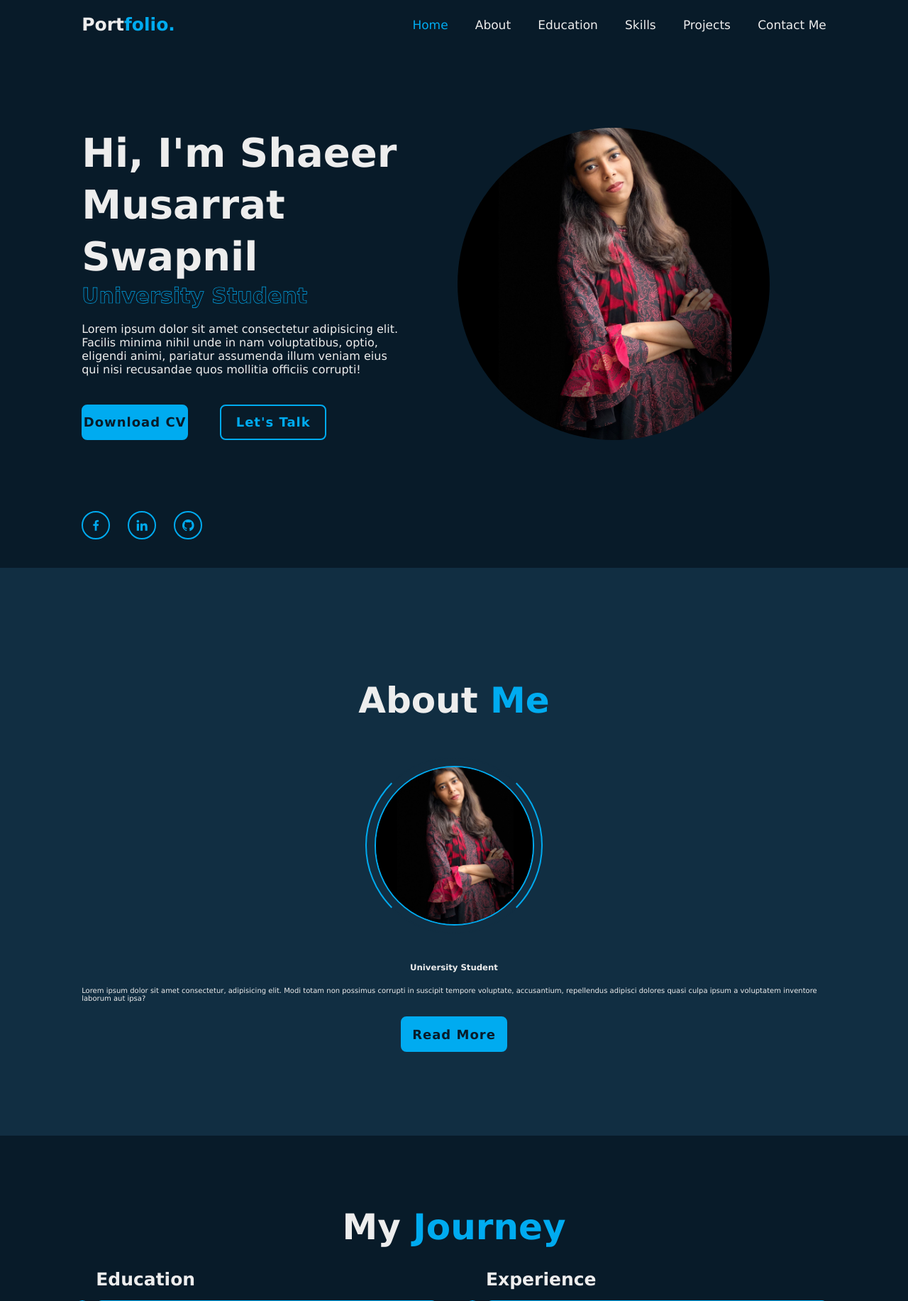
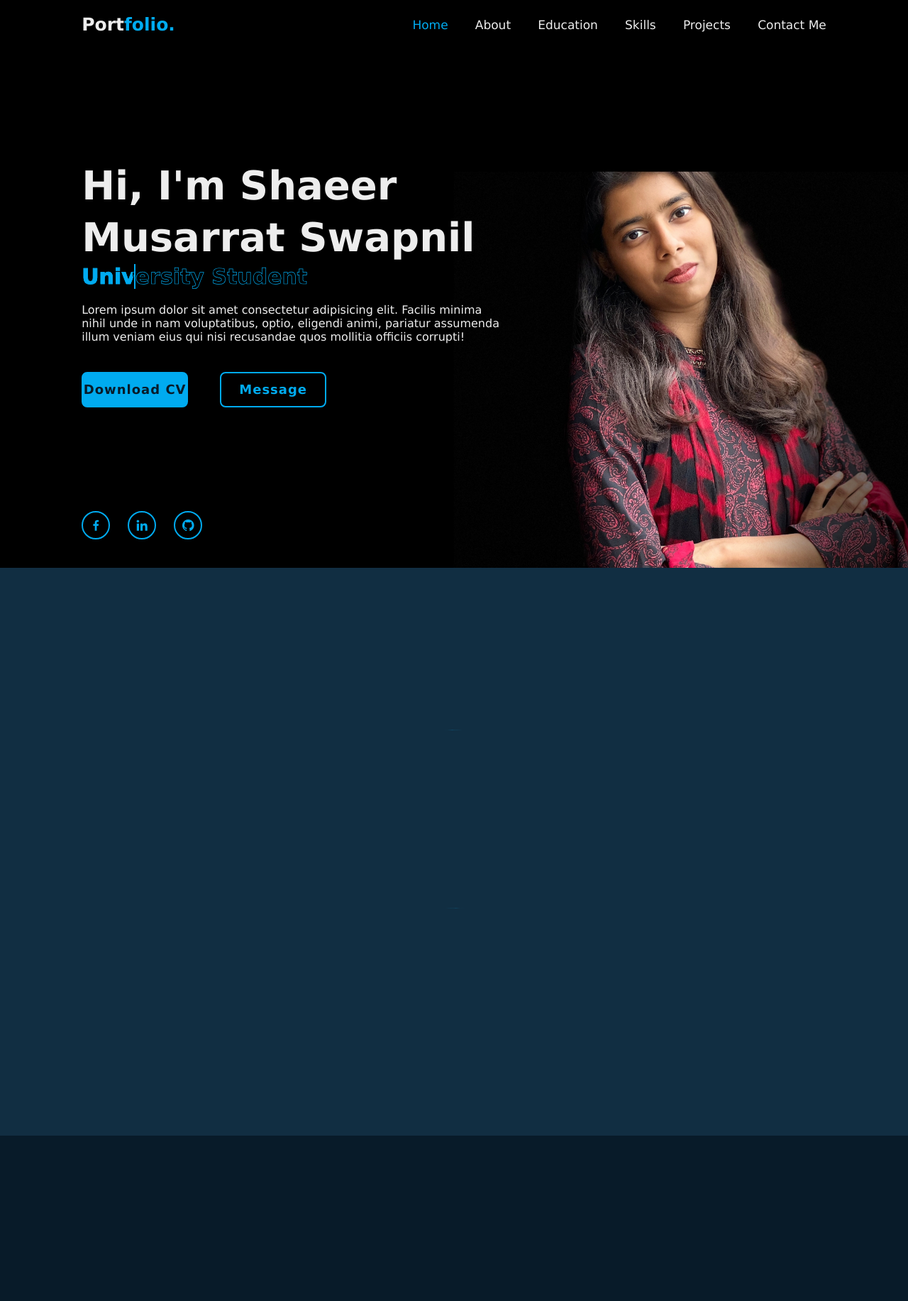
Before and after one commit to musarratswapnil/CSE-3100-Web-Programming-Laboratory, a PHP site: page / in a window 1280 px wide. Shown: the top 1833 px of the page at 71% size. Run offline with PHP 8.4, Linux system fonts and the light colour scheme.

Commit message:
lab2 modified and partially completed using html css js

```diff
--- a/Assignment-Personal Portfolio/css/style.css
+++ b/Assignment-Personal Portfolio/css/style.css
@@ -47,9 +47,14 @@
 }
 
 .logo{
+    position: relative;
     font-size: 2.5rem;
     color: var(--text-color);
     font-weight: 600;
+}
+
+.navbar{
+    position: relative;
 }
 
 .navbar a{
@@ -81,12 +87,13 @@
     display: flex;
     align-items: center;
     padding: 0 9%;
-    /* background: url('/images/about.jpg') no-repeat; */
+    background: url('/images/home3.jpg') no-repeat;
     background-size: cover;
     background-position: center;
 
 }
- .profile-img img{
+
+ /* .profile-img img{
     width: 600px;
     height: 600px;
     border-radius: 50%;
@@ -107,11 +112,14 @@
 } */
 
 .home-content{
+    position: relative;
     max-width: 60rem;
     z-index: 99;
 }
 
 .home-content h1{
+    position: relative;
+    display: inline-block;
     font-size: 5.6rem;
     font-weight: 700;
     line-height: 1.3;
@@ -131,6 +139,31 @@
     font-weight: 700;
     color: transparent;
     -webkit-text-stroke: .7px var(--main-color);
+    background-image: linear-gradient(var(--main-color), var(--main-color));
+    background-repeat: no-repeat;
+    -webkit-background-clip: text;
+    background-position: -33rem 0;
+}
+
+.home.show-animate .home-content .text-animate h3{
+    animation: homeBgText 6s linear infinite;
+    animation-delay: 2s;
+}
+
+.home-content .text-animate h3::before{
+      content: '';
+      position: absolute;
+      top: 0;
+      left: 0;
+      width: 0;
+      height: 100%;
+      border-right: 2px solid var(--main-color);
+      z-index: -1;
+}
+
+.home.show-animate .home-content .text-animate h3::before{
+    animation: homeCursorText 6s linear infinite;
+    animation-delay: 2s;
 }
 
 .home-content p{
@@ -270,6 +303,7 @@
 }
 
 .heading{
+    position: relative;
     font-size: 5rem;
     margin-bottom: 3rem;
     text-align: center;
@@ -316,10 +351,13 @@
 }
 
 .about-content h3{
+    position: relative;
+    display: inline-block;
     font-size: 2.6rem;
 }
 
 .about-content p{
+    position: relative;
     font-size: 2.6rem;
     margin: 2rem 0 3rem;
 }
@@ -353,11 +391,14 @@
 }
 
 .education-column .title{
+    position: relative;
+    display: inline-block;
     font-size: 2.5rem;
     margin: 0 0 1.5rem 2rem;
 }
 
 .education-column .education-box{
+    position: relative;
     border-left: .2rem solid var(--main-color);
 }
 
@@ -648,7 +717,55 @@
     color: var(--main-color);
 }
 
+/* ----------ANIMATION RELOAD AND SCROLL----------- */
+.animate{
+    position: absolute;
+    top: 0;
+    right: 0;
+    width: 100%;
+    height: 100%;
+    background: var(--bg-color);
+    z-index: 98;
+}
 
+.animate.home-img{
+    width: 50%;
+}
+
+.logo .animate,
+.navbar .animate,
+#menu-icon .animate,
+.home.show-animate .animate{
+    animation: showRight 1s ease forwards;
+    animation-delay: calc(.3s * var(--i));
+}
+
+.animate.scroll{
+    transition: 1s ease;
+    transition-delay: calc(.3s * var(--i));
+    animation: none;
+}
+
+section:nth-child(odd) .animate.scroll,
+.footer .animate.scroll{
+    background: var(--second-bg-color);
+}
+
+.education .education-box .animate.scroll{
+    width: 105%;
+}
+
+.about.show-animate .animate.scroll,
+.education.show-animate .animate.scroll,
+.skills.show-animate .animate.scroll,
+.contact.show-animate .animate.scroll,
+.footer.show-animate .animate.scroll{
+    transition-delay: calc(.3s * var(--i));
+    width: 0;
+}
+
+
+/* -------------BREAKPOINTS---------------- */
 @media(max-width: 1200px){
     html{
         font-size: 55%;
--- a/Assignment-Personal Portfolio/index.html
+++ b/Assignment-Personal Portfolio/index.html
@@ -4,7 +4,7 @@
     <meta charset="UTF-8">
     <meta http-equiv="X-UA_Compatible" content="IE-edge">
     <meta name="viewport" content="width=device-width, initial-scale=1.0">
-    <title>Shaeer Musarrat Swapnil</title>
+    <title>Shaeer Musarrat Swapnil | Portfolio</title>
 
     <link rel="stylesheet" href="css/style.css">
 
@@ -13,11 +13,13 @@
 </head>
 
 <body>
+
     <!-- ------------------header--------------- -->
+
     <header class="header">
-        <a href="#" class="logo">Port<span>folio.</span></a>
+        <a href="#" class="logo">Port<span>folio.</span><span class="animate" style="--i:1"></span></a>
 
-        <div class="bx bx-menu" id="menu-icon"></div>
+        <div class="bx bx-menu" id="menu-icon"><span class="animate" style="--i:2"></span></div>
 
         <nav class="navbar">
             <a href="#home" class="active">Home</a>
@@ -28,22 +30,27 @@
             <a href="#contact">Contact Me</a>
 
             <span class="active-nav"></span>
+            <span class="animate" style="--i:2"></span>
         </nav>
     </header>
 
 
     <!-- -----------home----------- -->
 
-    <section class="home" id="home">
+    <section class="home show-animate" id="home">
         <div class="home-content">
-            <h1>Hi, I'm <span> Shaeer Musarrat Swapnil</span></h1>
+            <h1>Hi, I'm <span> Shaeer Musarrat Swapnil</span><span class="animate" style="--i:2"></span></h1>
             <div class="text-animate">
                 <h3>University Student</h3>
+                <span class="animate" style="--i:3"></span>
             </div>
-            <p>Lorem ipsum dolor sit amet consectetur adipisicing elit. Facilis minima nihil unde in nam voluptatibus, optio, eligendi animi, pariatur assumenda illum veniam eius qui nisi recusandae quos mollitia officiis corrupti!</p>
+            <p>Lorem ipsum dolor sit amet consectetur adipisicing elit. Facilis minima nihil unde in nam voluptatibus, optio, eligendi animi, pariatur assumenda illum veniam eius qui nisi recusandae quos mollitia officiis corrupti!
+                <span class="animate" style="--i:4"></span>
+            </p>
             <div class="btn-box">
                 <a href="#" class="btn">Download CV</a>
-                <a href="#" class="btn">Let's Talk</a>
+                <a href="#" class="btn">Message</a>
+                <span class="animate" style="--i:5"></span>
             </div>
         </div>
 
@@ -53,42 +60,44 @@
             <a href="#"><i class='bx bxl-facebook' ></i></a>
             <a href="#"><i class='bx bxl-linkedin'></i></a>
             <a href="#"><i class='bx bxl-github' ></i></a>
+            <span class="animate" style="--i:6"></span>
         </div>
-        <div class="profile-img">
-            <img src="images/about.jpg" alt="">
+        <!--   -->
 
-        </div>
-
-        <div class="home-imgHover">
-
-        </div>
+        <div class="home-imgHover"></div>
+        <span class="animate home-img" style="--i:7"></span>
     </section>
 
     <!-- ----------about section----------- -->
 
     <section class="about" id="about">
-        <h2 class="heading">About <span>Me</span></h2>
+        <h2 class="heading">About <span>Me</span><span class="animate scroll" style="--i:1"></span></h2>
         <div class="about-img">
             <img src="images/about.jpg" alt="">
             <span class="circle-spin"></span>
+            <span class="animate scroll" style="--i:2"></span>
         </div>
 
-        <div class="about-content"></div>
-        <h3>University Student</h3>
-        <p>Lorem ipsum dolor sit amet consectetur, adipisicing elit. Modi totam non possimus corrupti in suscipit tempore voluptate, accusantium, repellendus adipisci dolores quasi culpa ipsum a voluptatem inventore laborum aut ipsa?</p>
-        <div class="btn-box btns">
+        <div class="about-content">
+            <h3>University Student!<span class="animate scroll" style="--i:3"></span></h3>
+            <p>Lorem ipsum dolor sit amet consectetur, adipisicing elit. Modi totam non possimus corrupti in suscipit tempore voluptate, accusantium, repellendus adipisci dolores quasi culpa ipsum a voluptatem inventore laborum aut ipsa?
+            <span class="animate scroll" style="--i:4"></span>
+            </p>
+            <div class="btn-box btns">
             <a href="#" class="btn">Read More</a>
+            <span class="animate scroll" style="--i:5"></span>
+            </div>
         </div>
     </section>
 
     <!-- -----------education section----------- -->
 
     <section class="education" id="education">
-        <h2 class="heading">My <span>Journey</span></h2>
+        <h2 class="heading">My <span>Journey</span><span class="animate scroll" style="--i:1"></span></h2>
 
         <div class="education-row">
             <div class="education-column">
-                <h3 class="title">Education</h3>
+                <h3 class="title">Education<span class="animate scroll" style="--i:2"></span></h3>
 
                 <div class="education-box">
                     <div class="education-content">
@@ -114,12 +123,12 @@
                             <p>Lorem ipsum dolor, sit amet consectetur adipisicing elit. Ullam illum est harum nobis, aperiam enim beatae obcaecati atque totam reiciendis eaque officiis porro asperiores culpa possimus cumque alias aliquam fuga.</p>
                         </div>
                     </div>
-
+                    <span class="animate scroll" style="--i:3"></span>
                 </div>
             </div>
 
             <div class="education-column">
-                <h3 class="title">Experience</h3>
+                <h3 class="title">Experience<span class="animate scroll" style="--i:5"></span></h3>
 
                 <div class="education-box">
                     <div class="education-content">
@@ -145,7 +154,7 @@
                             <p>Lorem ipsum dolor, sit amet consectetur adipisicing elit. Ullam illum est harum nobis, aperiam enim beatae obcaecati atque totam reiciendis eaque officiis porro asperiores culpa possimus cumque alias aliquam fuga.</p>
                         </div>
                     </div>
-
+                    <span class="animate scroll" style="--i:6"></span>
                 </div>
             </div>
         </div>
@@ -154,11 +163,11 @@
     <!-- ----------skills section---------- -->
 
     <section class="skills" id="skills">
-        <h2 class="heading">My <span>Skills</span></h2>
+        <h2 class="heading">My <span>Skills</span><span class="animate scroll" style="--i:1"></span></h2>
 
         <div class="skills-row">
             <div class="skills-column">
-                <h3 class="title">Coding Skills</h3>
+                <h3 class="title">Coding Skills<span class="animate scroll" style="--i:2"></span></h3>
                 <div class="skills-box">
                     <div class="skills-content">
                         <div class="progress">
@@ -181,11 +190,12 @@
                             <div class="bar"><span></span></div>
                         </div>
                     </div>
+                    <span class="animate scroll" style="--i:3"></span>
                 </div>
             </div>
 
             <div class="skills-column">
-                <h3 class="title">Coding Skills</h3>
+                <h3 class="title">Coding Skills<span class="animate scroll" style="--i:5"></span></h3>
                 <div class="skills-box">
                     <div class="skills-content">
                         <div class="progress">
@@ -208,18 +218,20 @@
                             <div class="bar"><span></span></div>
                         </div>
                     </div>
+                    <span class="animate scroll" style="--i:6"></span>
                 </div>
             </div>
         </div>
         <div class="btn-box btns">
             <a href="#" class="btn">View Projects</a>
+            <span class="animate scroll" style="--i:7"></span>
         </div>
     </section>
 
         <!-- --------contact section------- -->
 
         <section class="contact" id="contact">
-            <h2 class="heading">Contact <span>Me!</span></h2>
+            <h2 class="heading">Contact <span>Me!</span><span class="animate scroll" style="--i:1"></span></h2>
 
             <form action="#">
                 <div class="input-box">
@@ -231,6 +243,7 @@
                         <input type="text" placeholder="Email Address" required>
                         <span class="focus"></span>
                     </div>
+                    <span class="animate scroll" style="--i:3"></span>
                 </div>
                 <div class="input-box">
                     <div class="input-field">
@@ -241,15 +254,18 @@
                         <input type="text" placeholder="Email Subject" required>
                         <span class="focus"></span>
                     </div>
+                    <span class="animate scroll" style="--i:5"></span>
                 </div>
 
                 <div class="textarea-field">
                     <textarea name="" id="" cols="30" rows="10" placeholder="Your Message" required></textarea>
                     <span class="focus"></span>
+                    <span class="animate scroll" style="--i:7"></span>
                 </div>
 
                 <div class="btn-box btns">
                     <button type="submit" class="btn">Submit</button>
+                    <span class="animate scroll" style="--i:9"></span>
                 </div>
 
 
@@ -264,10 +280,12 @@
                 <p>
                     Copyright &copy; 2024 by Shaeer Musarrat Swapnil | All Rights Reserved.
                 </p>
+                <span class="animate scroll" style="--i:1"></span>
             </div>
 
         <div class="footer-iconTop">
             <a href="#"><i class='bx bx-up-arrow-alt'></i></a>
+            <span class="animate scroll" style="--i:3"></span>
         </div>
         </footer>
 
```
Also changed, not shown: other parts of Assignment-Personal Portfolio/css/style.css (+115 -25 lines), Assignment-Personal Portfolio/js/script.js (+17 -1 lines).
